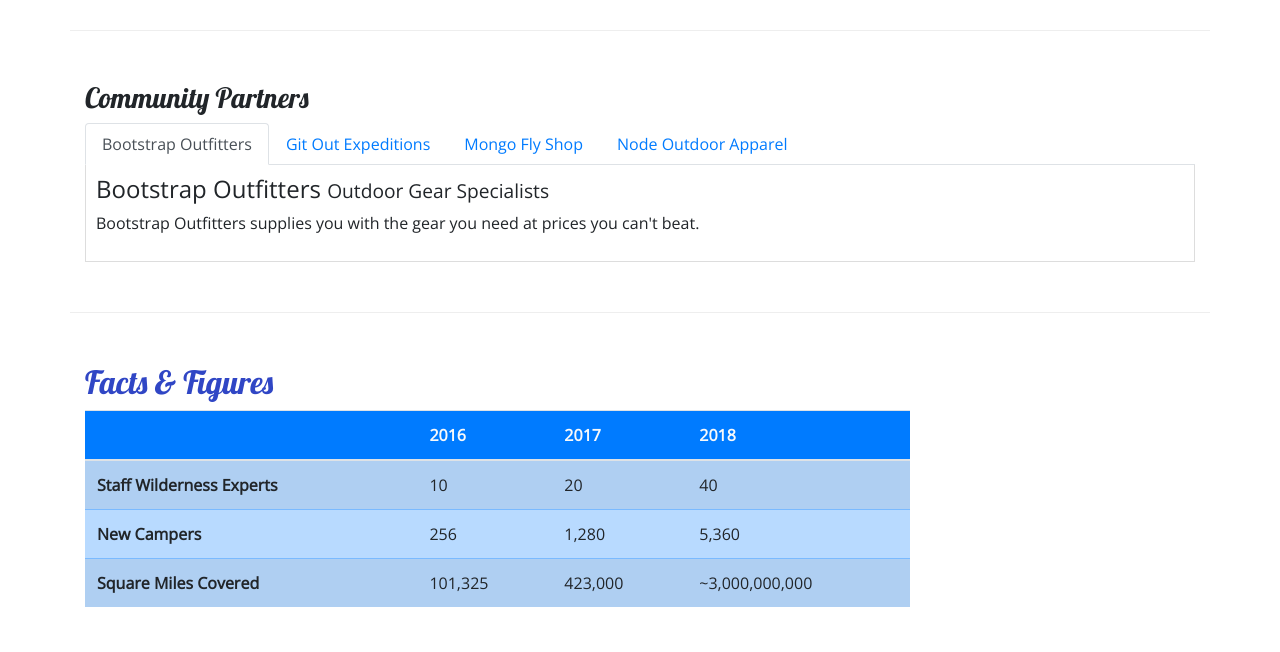
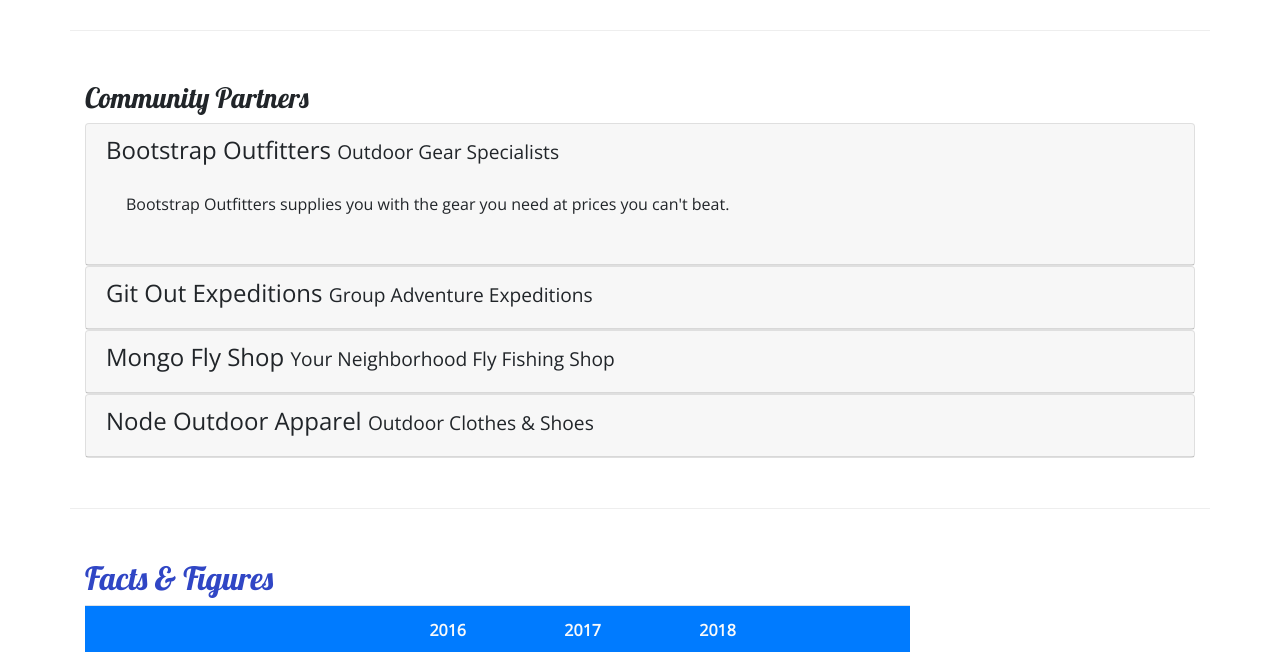
Before and after one commit to sarajmcghee/nucampsite, a website: page aboutus.html in a window 1280 px wide. Shown: the part 870-1522 px from the top of the page. Drawn offline with nearby package versions, Linux system fonts and the light colour scheme.

Commit message:
Accordion

```diff
--- a/aboutus.html
+++ b/aboutus.html
@@ -110,44 +110,69 @@
         <div class="row row-content">
             <div class="col">
                 <h3>Community Partners</h3>
-                <ul class="nav nav-tabs">
-                    <li class="nav-item">
-                        <a class="nav-link active" href="#bootstrap" role="tab" data-toggle="tab">Bootstrap
-                            Outfitters</a>
-                    </li>
-                    <li class="nav-item">
-                        <a class="nav-link" href="#git" role="tab" data-toggle="tab">Git Out Expeditions</a>
-                    </li>
-                    <li class="nav-item">
-                        <a class="nav-link" href="#mongo" role="tab" data-toggle="tab">Mongo Fly Shop</a>
-                    </li>
-                    <li class="nav-item">
-                        <a class="nav-link" href="#node" role="tab" data-toggle="tab">Node Outdoor Apparel</a>
-                    </li>
-                </ul>
-                <div class="tab-content">
-                    <div role="tabpanel" class="tab-pane fade show active" id="bootstrap">
-                        <h4>Bootstrap Outfitters <small>Outdoor Gear Specialists</small></h4>
-                        <p class="d-none d-sm-block">Bootstrap Outfitters supplies you with the gear you need at
-                            prices you can't beat.</p>
+                <div id="accordion">
+                    <div class="card">
+                        <div role="tab" class="card-header">
+                            <h4>
+                                <a data-toggle="collapse" data-target="#bootstrap">
+                                    Bootstrap Outfitters <small>Outdoor Gear Specialists</small>
+                                </a>
+                            </h4>
+                            <div class="collapse show" id="bootstrap" data-parent="#accordion">
+                                <div class="card-body">
+                                    <p class="d-none d-sm-block">Bootstrap Outfitters supplies you with the gear you
+                                        need at prices you can't beat.</p>
+                                </div>
+                            </div>
+                        </div>
                     </div>
-                    <div role="tabpanel" class="tab-pane fade" id="git">
-                        <h4>Git Out Expeditions <small>Group Adventure Expeditions</small></h4>
-                        <p class="d-none d-sm-block">Join Git Out Expeditions to explore new horizons with a group
-                            of other adventurers!</p>
+
+                    <div class="card">
+                        <div role="tab" class="card-header">
+                            <h4>
+                                <a class="collapsed" data-toggle="collapse" data-target="#git">
+                                    Git Out Expeditions <small>Group Adventure Expeditions</small>
+                                </a>
+                            </h4>
+                            <div class="collapse" id="git" data-parent="#accordion">
+                                <div class="card-body">
+                                    <p class="d-none d-sm-block">Join Git Out Expeditions to explore new horizons with a
+                                        group of other adventurers!</p>
+                                </div>
+                            </div>
+                        </div>
                     </div>
-                    <div role="tabpanel" class="tab-pane fade" id="mongo">
-                        <h4>Mongo Fly Shop <small>Your Neighborhood Fly Fishing Shop.</small></h4>
-                        <p class="d-none d-sm-block">Need a new fishing pole, a tacklebox, or flies of all kinds?
-                            Stop by Mongo Fly Shop.</p>
+                    <div class="card">
+                        <div role="tab" class="card-header">
+                            <h4>
+                                <a class="collapsed" data-toggle="collapse" data-target="#mongo">
+                                    Mongo Fly Shop <small>Your Neighborhood Fly Fishing Shop</small>
+                                </a>
+                            </h4>
+                            <div class="collapse" id="mongo" data-parent="#accordion">
+                                <div class="card-body">
+                                    <p class="d-none d-sm-block">Need a new fishing pole, a tacklebox, or flies of all
+                                        kinds? Stop by Mongo Fly Shop.</p>
+                                </div>
+                            </div>
+                        </div>
                     </div>
-                    <div role="tabpanel" class="tab-pane fade" id="node">
-                        <h4>Node Outdoor Apparel <small>Outdoor Clothes & Shoes</small></h4>
-                        <p class="d-none d-sm-block">From polar fleeces to swimsuits, hiking boots to waders, a
-                            visit to Node will be sure to get you covered.</p>
+                    <div class="card">
+                        <div role="tab" class="card-header">
+                            <h4>
+                                <a class="collapsed" data-toggle="collapse" data-target="#node">
+                                    Node Outdoor Apparel <small>Outdoor Clothes & Shoes</small>
+                                </a>
+                            </h4>
+                            <div class="collapse" id="node" data-parent="#accordion">
+                                <div class="card-body">
+                                    <p class="d-none d-sm-block">From polar fleeces to swimsuits, hiking boots to
+                                        waders, a visit to Node will be sure to get you covered.</p>
+                                </div>
+                            </div>
+                        </div>
                     </div>
                 </div>
-
             </div>
         </div>
         <div class="row row-content">
--- a/css/styles.css
+++ b/css/styles.css
@@ -40,8 +40,13 @@ footer {
     padding: 20px 0;
 }
 
-.tab-content {
+/* .tab-content {
     border: 1px solid #DDD;
     border-top: none;
     padding: 10px;
-}
+} */
+
+a, a:hover {
+    color: inherit;
+    text-decoration: none;
+  }
```
